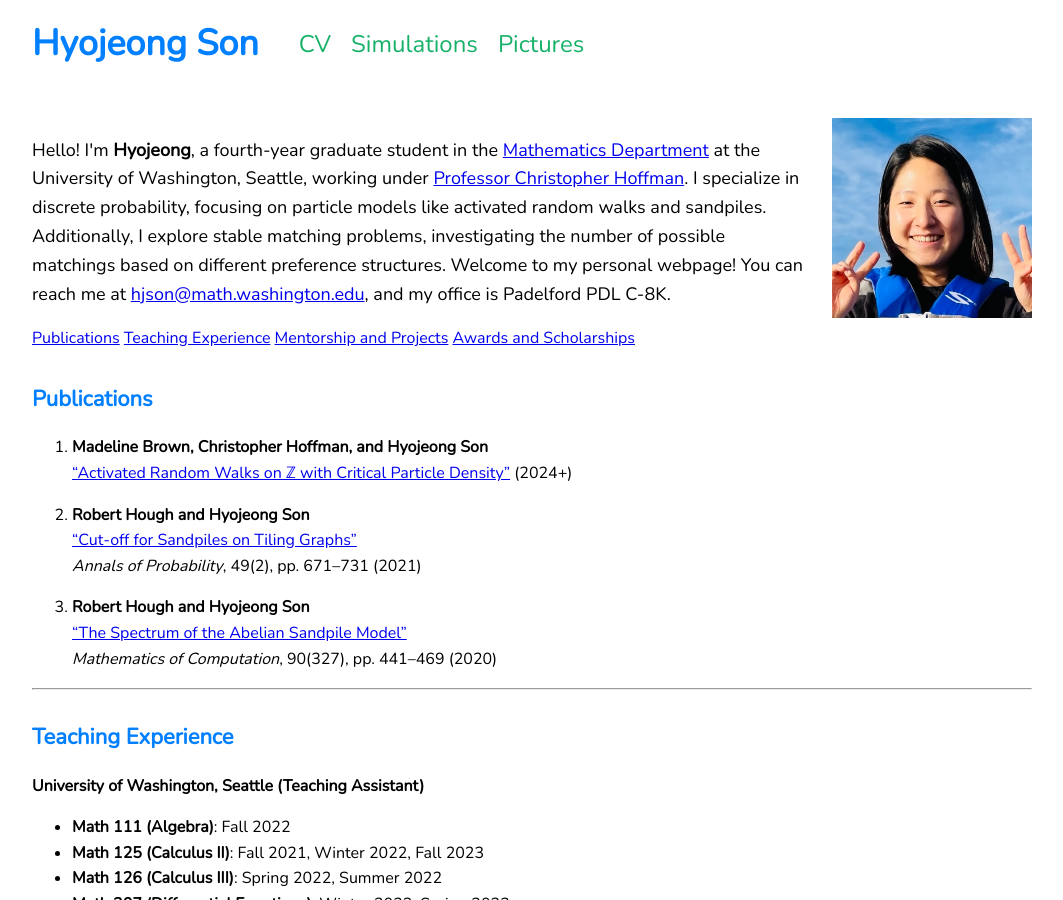
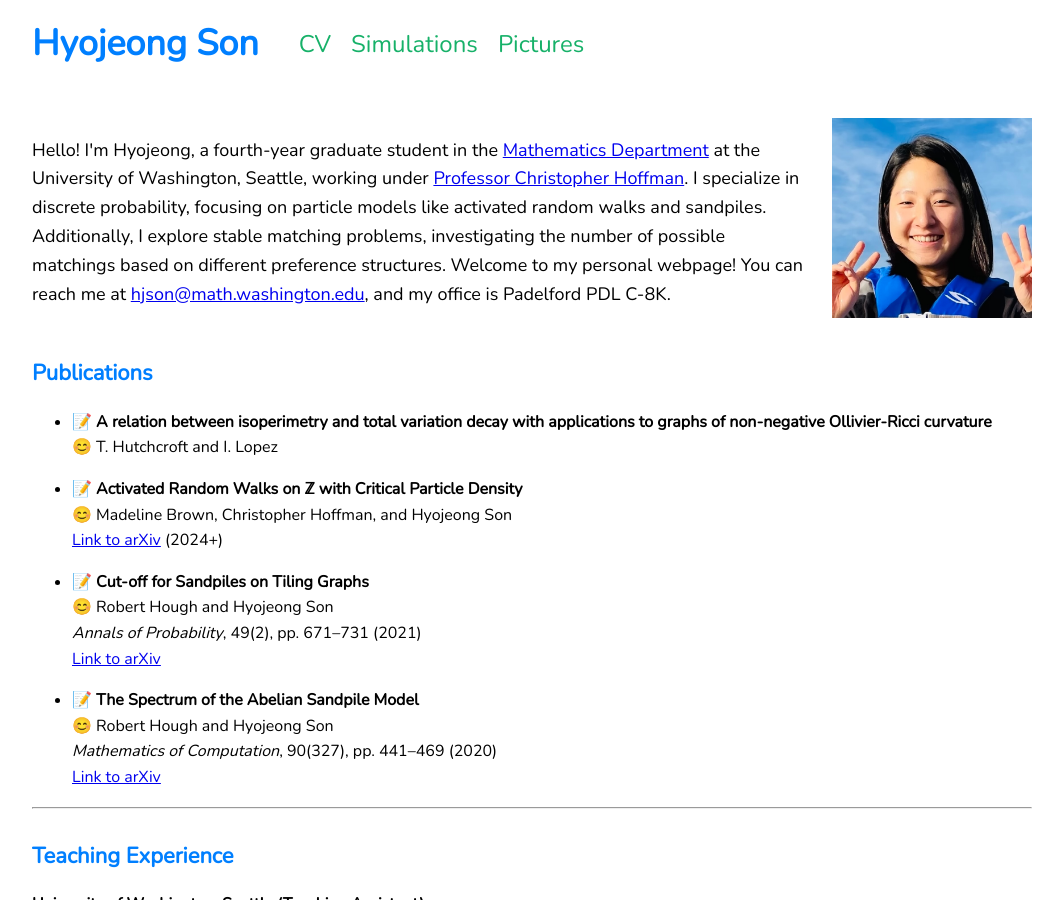
Before and after one commit to hyojeong-son/hyojeong-son.github.io, a Jekyll site: the page built from index.md, in a window 1280 px wide and 900 px high. Shown: the whole window, without its empty margins (108-1171 px from the left). Built offline with Jekyll 4.4.1, drawn with Linux system fonts in a browser that asks for light colours.

Commit message:
Update index.md

```diff
--- a/index.md
+++ b/index.md
@@ -6,34 +6,34 @@ title: Home
 <!-- Introduction Section -->
 <div class="intro">
   <p>
-    Hello! I'm <strong>Hyojeong</strong>, a fourth-year graduate student in the <a href="https://math.washington.edu" target="_blank">Mathematics Department</a> at the University of Washington, Seattle, working under <a href="https://sites.math.washington.edu/~hoffman/" target="_blank">Professor Christopher Hoffman</a>. I specialize in discrete probability, focusing on particle models like activated random walks and sandpiles. Additionally, I explore stable matching problems, investigating the number of possible matchings based on different preference structures. Welcome to my personal webpage! You can reach me at <a href="mailto:hjson@math.washington.edu">hjson@math.washington.edu</a>, and my office is Padelford PDL C-8K.
+    Hello! I'm Hyojeong, a fourth-year graduate student in the <a href="https://math.washington.edu" target="_blank">Mathematics Department</a> at the University of Washington, Seattle, working under <a href="https://sites.math.washington.edu/~hoffman/" target="_blank">Professor Christopher Hoffman</a>. I specialize in discrete probability, focusing on particle models like activated random walks and sandpiles. Additionally, I explore stable matching problems, investigating the number of possible matchings based on different preference structures. Welcome to my personal webpage! You can reach me at <a href="mailto:hjson@math.washington.edu">hjson@math.washington.edu</a>, and my office is Padelford PDL C-8K.
   </p>
   <img src="/assets/files/profile.jpeg" alt="Profile Picture">
 </div>
 
-<!-- Navigation Links -->
-<div class="section-links">
-  <a href="#publications">Publications</a>
-  <a href="#teaching-experience">Teaching Experience</a>
-  <a href="#mentorship">Mentorship and Projects</a>
-  <a href="#awards">Awards and Scholarships</a>
-</div>
+<!-- Removed Navigation Buttons -->
 
 <!-- Sections -->
 
 ## Publications
 <a id="publications"></a>
 
-1. **Madeline Brown, Christopher Hoffman, and Hyojeong Son**
-   ["Activated Random Walks on ℤ with Critical Particle Density"](https://arxiv.org/abs/2411.07609) (2024+)
+- 📝 **A relation between isoperimetry and total variation decay with applications to graphs of non-negative Ollivier-Ricci curvature**
+  😊 T. Hutchcroft and I. Lopez
 
-2. **Robert Hough and Hyojeong Son**
-   ["Cut-off for Sandpiles on Tiling Graphs"](https://arxiv.org/abs/1902.04174)
-   *Annals of Probability*, 49(2), pp. 671–731 (2021)
+- 📝 **Activated Random Walks on ℤ with Critical Particle Density**
+  😊 Madeline Brown, Christopher Hoffman, and Hyojeong Son
+  [Link to arXiv](https://arxiv.org/abs/2411.07609) (2024+)
 
-3. **Robert Hough and Hyojeong Son**
-   ["The Spectrum of the Abelian Sandpile Model"](https://arxiv.org/abs/1905.07015)
-   *Mathematics of Computation*, 90(327), pp. 441–469 (2020)
+- 📝 **Cut-off for Sandpiles on Tiling Graphs**
+  😊 Robert Hough and Hyojeong Son
+  *Annals of Probability*, 49(2), pp. 671–731 (2021)
+  [Link to arXiv](https://arxiv.org/abs/1902.04174)
+
+- 📝 **The Spectrum of the Abelian Sandpile Model**
+  😊 Robert Hough and Hyojeong Son
+  *Mathematics of Computation*, 90(327), pp. 441–469 (2020)
+  [Link to arXiv](https://arxiv.org/abs/1905.07015)
 
 ---
 
```
